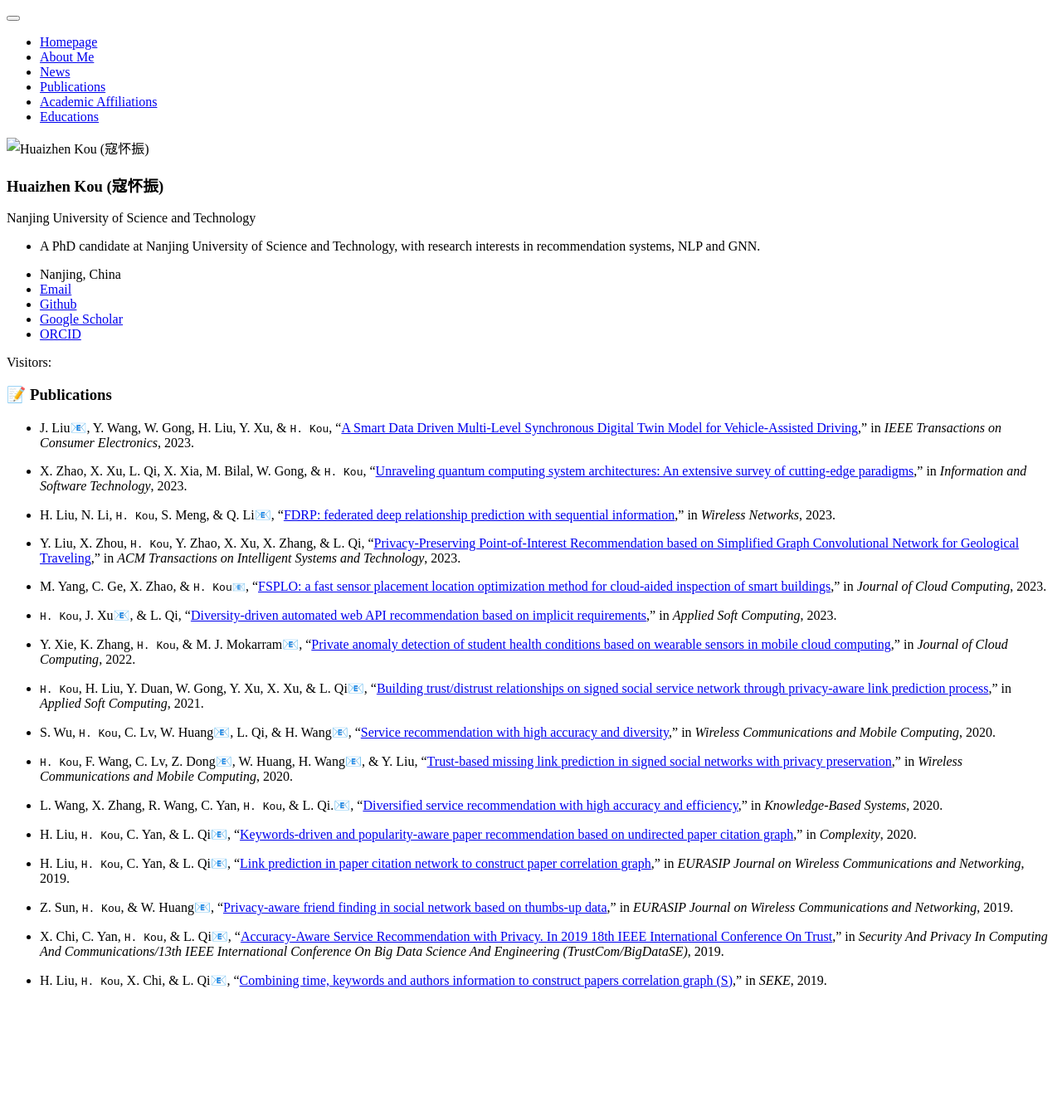
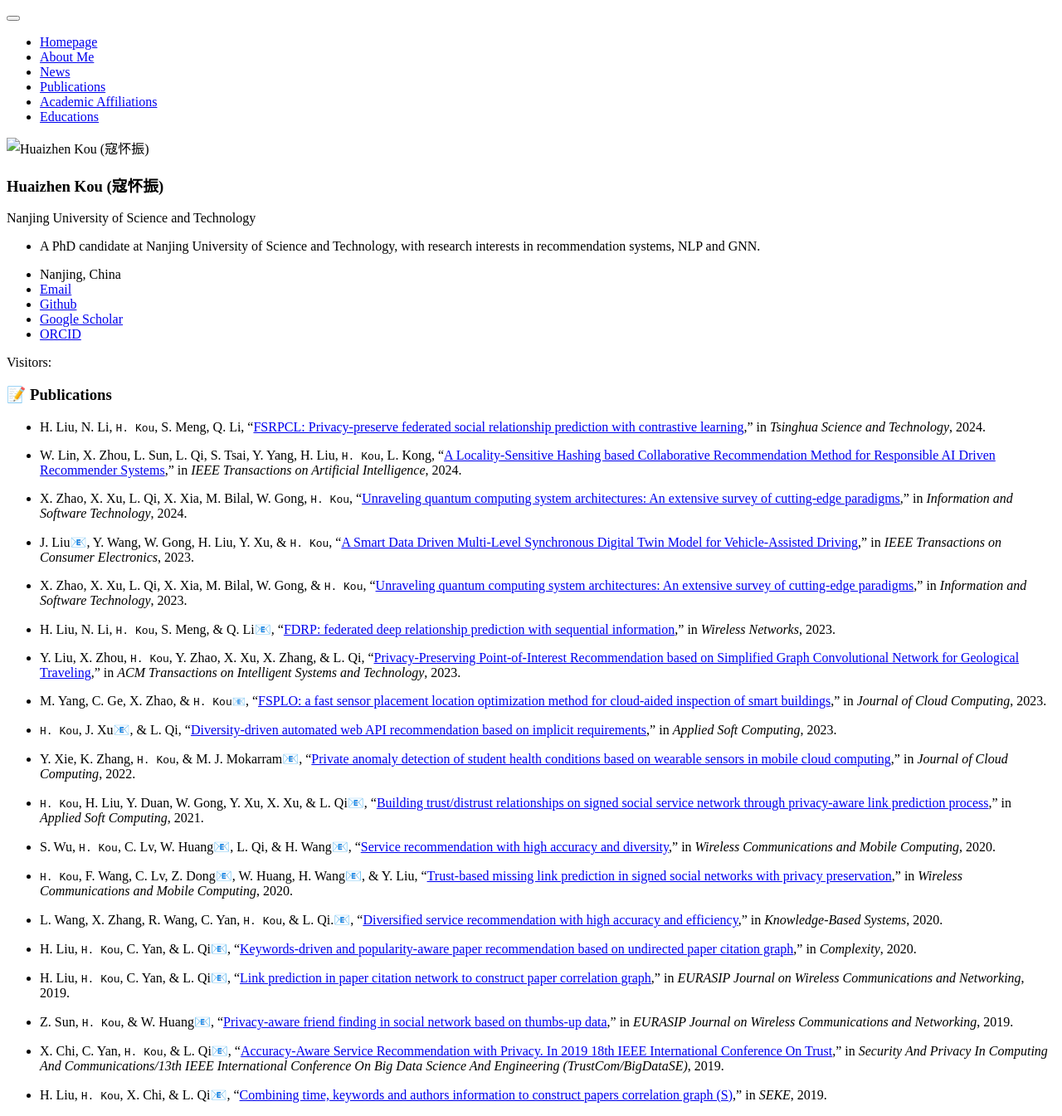
Before and after one commit to huaizhenkou/huaizhenkou.github.io, a Jekyll site: the page built from _pages/includes/pub.md, in a window 1280 px wide. Shown: the whole page at 83% size. Built offline with Jekyll 4.4.1, drawn with Linux system fonts in a browser that asks for light colours; our own code applies the rules of GitHub Pages for plain Markdown files; comment, search, counter and statistics services are not loaded; before the commit the page ends 1207 px from its top, so only the background shows below that.

Commit message:
Update pub.md

```diff
--- a/_pages/includes/pub.md
+++ b/_pages/includes/pub.md
@@ -1,5 +1,11 @@
 
 # 📝 Publications
+
+- H. Liu, N. Li, `H. Kou`, S. Meng, Q. Li, "[FSRPCL: Privacy-preserve federated social relationship prediction with contrastive learning](https://doi.org/10.26599/TST.2024.90100XX)," in *Tsinghua Science and Technology*, 2024.
+
+- W. Lin, X. Zhou, L. Sun, L. Qi, S. Tsai, Y. Yang, H. Liu, `H. Kou`, L. Kong, "[A Locality-Sensitive Hashing based Collaborative Recommendation Method for Responsible AI Driven Recommender Systems](https://doi.org/10.1109/TAI.2024.3381571)," in *IEEE Transactions on Artificial Intelligence*, 2024.
+
+- X. Zhao, X. Xu, L. Qi, X. Xia, M. Bilal, W. Gong, `H. Kou`, "[Unraveling quantum computing system architectures: An extensive survey of cutting-edge paradigms](https://doi.org/10.1016/j.infsof.2023.107380)," in *Information and Software Technology*, 2024.
 
 - J. Liu📧, Y. Wang, W. Gong, H. Liu, Y. Xu, & `H. Kou`, "[A Smart Data Driven Multi-Level Synchronous Digital Twin Model for Vehicle-Assisted Driving](https://doi.org/10.1109/TCE.2023.3341227)," in *IEEE Transactions on Consumer Electronics*, 2023.
 
```
